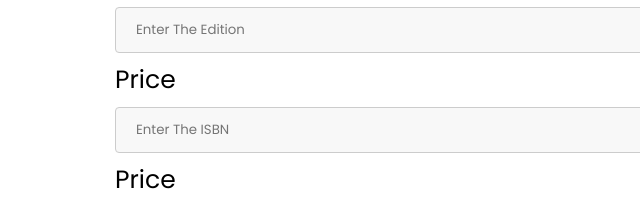
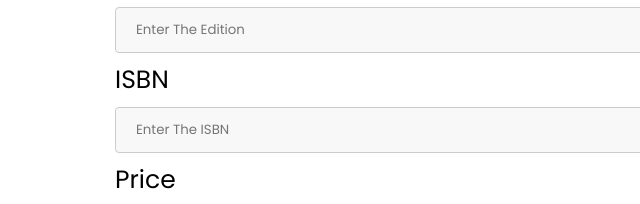
Before and after one commit to Ant13731/4HC3_Group_9_Hi-fi_Prototype, a website: page views/sellItem.html in a window 1280 px wide. Shown: the part 712-916 px from the top of the page, 0-640 px from the left. Drawn offline with nearby package versions, Linux system fonts and the light colour scheme; files whose address does not match are found by name.

Commit message:
error fix

```diff
--- a/views/sellItem.html
+++ b/views/sellItem.html
@@ -171,7 +171,7 @@
 
             <!-- ISBN -->
             <div class="ISBN format">
-                <label for="isbn" class="format">Price</label>
+                <label for="isbn" class="format">ISBN</label>
                 <input
                     type="number"
                     class="form-control border"
```
